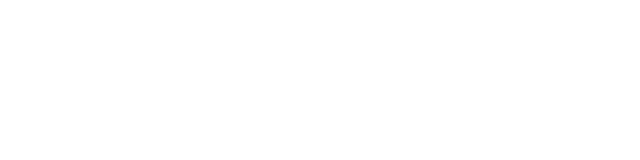
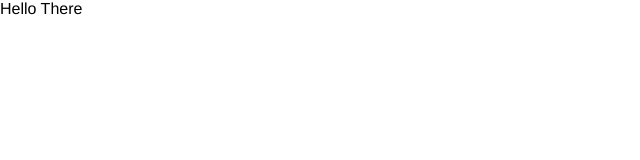
Before and after one commit to TomokiMiyauci/vite-preact, a Preact app: page / in a window 1280 px wide. Shown: the top 160 px of the page, without its empty margins (0-640 px from the left). Built offline with nearby package versions, Linux system fonts and the light colour scheme.

Commit message:
Fragment sugar cannot be used in tests.

```diff
--- a/src/app.tsx
+++ b/src/app.tsx
@@ -1,5 +1,5 @@
-import { Fragment, h } from 'preact'
+import { Fragment, h } from 'preact';
 
 export const App = () => {
-  return <></>
-}
+  return <Fragment>Hello There</Fragment>;
+};
```
